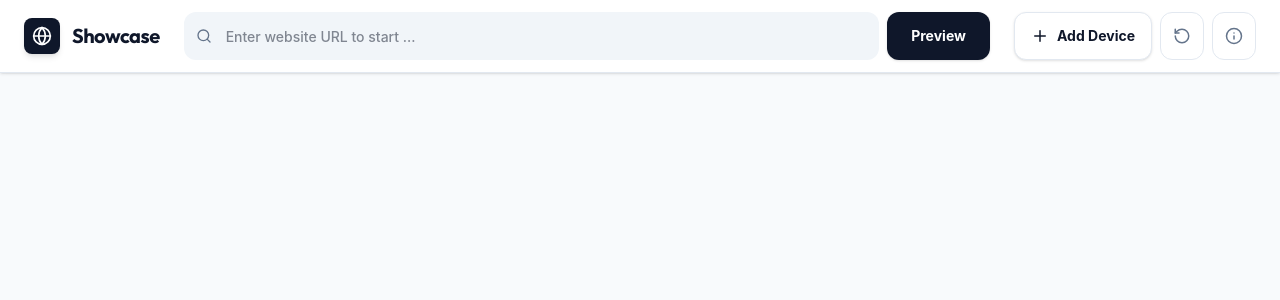
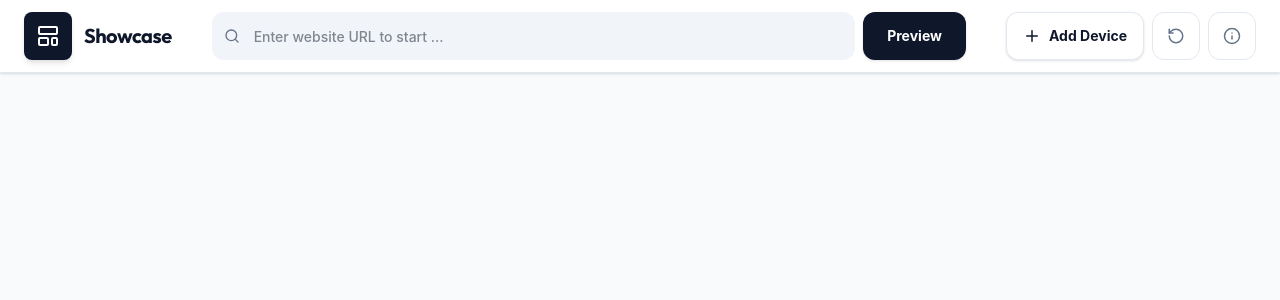
Before and after one commit to komed3/showcase, a React (Vite) app: page / in a window 1280 px wide. Shown: the top 300 px of the page. Built offline with nearby package versions, Linux system fonts and the light colour scheme; a web font is replaced by a local one.

Commit message:
min layout tweaks

```diff
--- a/src/components/Header.tsx
+++ b/src/components/Header.tsx
@@ -1,12 +1,12 @@
-import { ExternalLink, Globe, Info, Plus, RotateCcw, Search } from 'lucide-react';
+import { ExternalLink, Info, LayoutTemplate, Plus, RotateCcw, Search } from 'lucide-react';
 import type { HeaderProps } from '@/src/types';
 
 export const Header = ( { inputUrl, setInputUrl, onUrlSubmit, onAddDevice, onReset, onToggleInfo, currentUrl }: HeaderProps ) => {
     return ( <header className="shrink-0 z-50 bg-white/90 backdrop-blur-xl border-b border-brand-200 px-6 py-3 shadow-sm">
-        <div className="max-w-[1600px] mx-auto flex items-center gap-6 h-12">
-            <div className="flex items-center gap-3 shrink-0">
-                <div className="w-9 h-9 bg-brand-900 rounded-lg flex items-center justify-center text-white shadow-md">
-                    <Globe size={20} />
+        <div className="max-w-[1600px] mx-auto flex items-center gap-10 h-12">
+            <div className="h-full flex items-center gap-3 shrink-0">
+                <div className="h-full aspect-square bg-brand-900 rounded-lg flex items-center justify-center text-white shadow-md">
+                    <LayoutTemplate size={24} />
                 </div>
                 <h1 className="font-display font-bold text-xl tracking-tight text-brand-900 leading-none">Showcase</h1>
             </div>
@@ -47,14 +47,14 @@ export const Header = ( { inputUrl, setInputUrl, onUrlSubmit, onAddDevice, onRes
                 </button>
 
                 <button
-                    className="h-full px-3 flex items-center justify-center bg-white border border-brand-200 text-brand-500 hover:text-brand-900 rounded-xl transition-all cursor-pointer"
+                    className="h-full aspect-square flex items-center justify-center bg-white border border-brand-200 text-brand-500 hover:text-brand-900 rounded-xl transition-all cursor-pointer"
                     onClick={ onReset } title="Reset Workspace"
                 >
                     <RotateCcw size={18} />
                 </button>
 
                 <button
-                    className="h-full px-3 flex items-center justify-center bg-white border border-brand-200 text-brand-500 hover:text-brand-900 rounded-xl transition-all cursor-pointer"
+                    className="h-full aspect-square flex items-center justify-center bg-white border border-brand-200 text-brand-500 hover:text-brand-900 rounded-xl transition-all cursor-pointer"
                     onClick={ onToggleInfo } title="Help & Info"
                 >
                     <Info size={18} />
```
